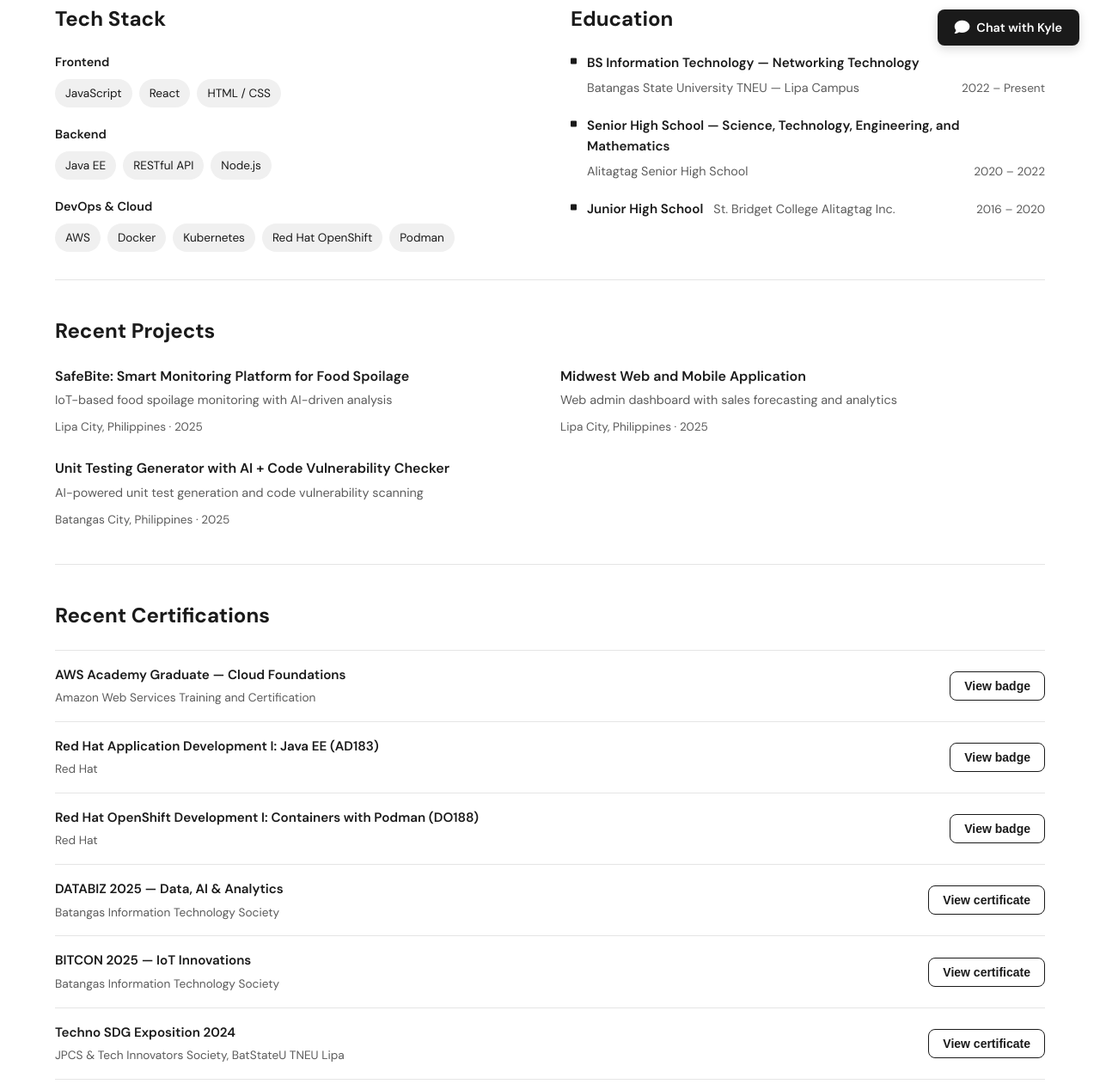
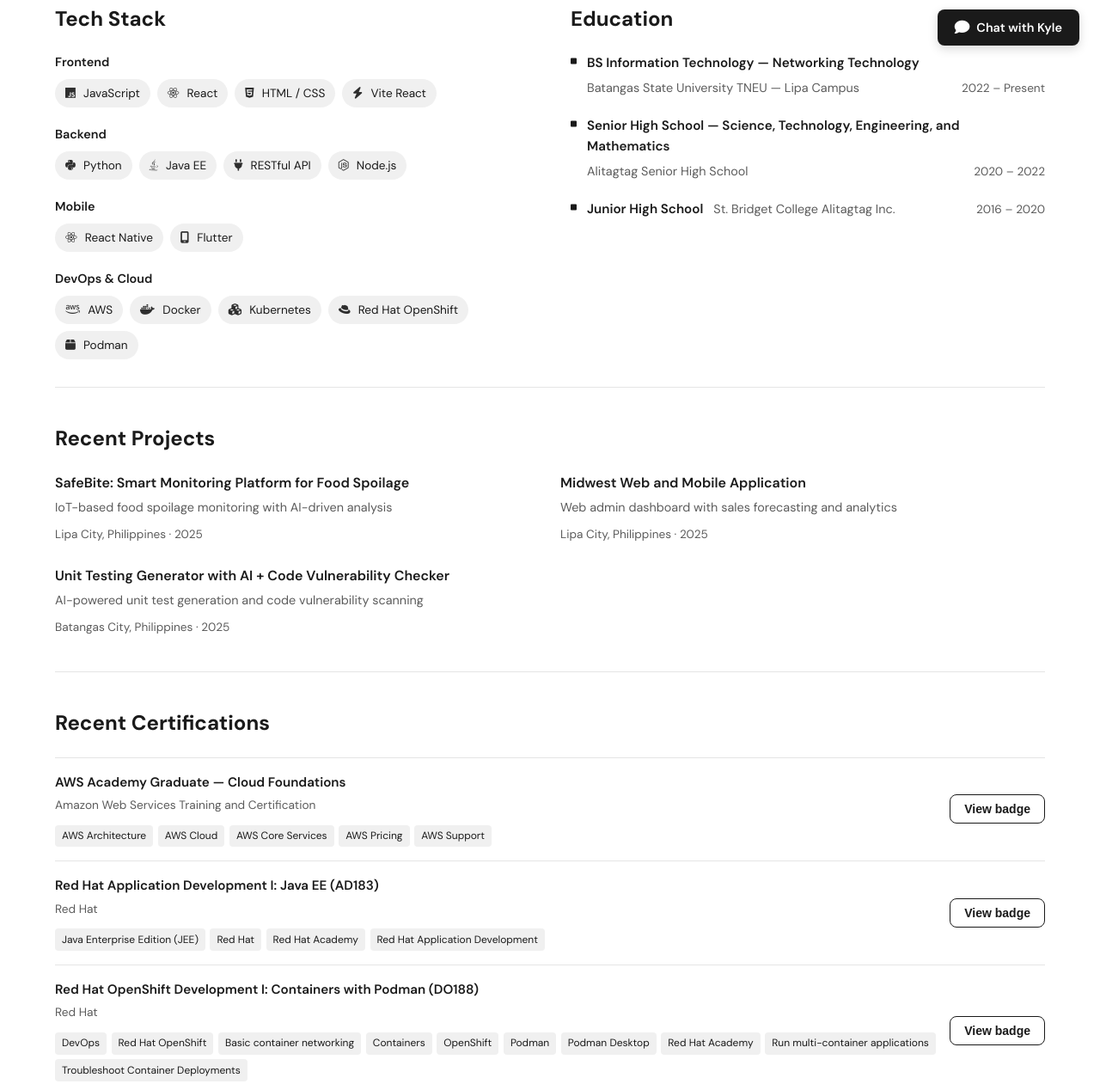
Before and after one commit to kayl10913/CODE-PORTFOLIO, a website: page public/index.html in a window 1280 px wide. Shown: the part 723-1984 px from the top of the page at 86% size. Drawn offline with Linux system fonts and the light colour scheme.

Commit message:
Enhance avatar display with hover effect, update tech stack icons for better visual representation, and add skills tags to certification rows for improved clarity.

```diff
--- a/public/css/styles.css
+++ b/public/css/styles.css
@@ -231,10 +231,33 @@ main {
   justify-content: center;
 }
 
-.hero-avatar img {
+.hero-avatar-img {
   width: 100%;
   height: 100%;
   object-fit: cover;
+}
+
+.hero-avatar {
+  position: relative;
+}
+
+.hero-avatar-img-hover {
+  position: absolute;
+  inset: 0;
+  opacity: 0;
+  transition: opacity 0.25s ease-in-out;
+}
+
+.hero-avatar-img-default {
+  transition: opacity 0.25s ease-in-out;
+}
+
+.hero-avatar:hover .hero-avatar-img-hover {
+  opacity: 1;
+}
+
+.hero-avatar:hover .hero-avatar-img-default {
+  opacity: 0;
 }
 
 .hero-avatar-fallback {
@@ -487,6 +510,11 @@ main {
   margin-bottom: 0;
 }
 
+.pill i {
+  margin-right: 0.35rem;
+  opacity: 0.9;
+}
+
 .tech-category {
   margin-bottom: 1.25rem;
 }
@@ -607,6 +635,22 @@ main {
   color: var(--text-muted);
   font-weight: 400;
   font-size: 0.9em;
+}
+
+.cert-row-skills {
+  display: flex;
+  flex-wrap: wrap;
+  gap: 0.35rem;
+  margin-top: 0.5rem;
+}
+
+.cert-skill-tag {
+  display: inline-block;
+  padding: 0.2rem 0.5rem;
+  font-size: 0.75rem;
+  background: var(--pill-bg);
+  color: var(--text);
+  border-radius: 4px;
 }
 
 /* Light mode: white background, black text, rounded black border */
@@ -995,6 +1039,14 @@ main {
   margin: 0;
 }
 
+.site-footer p + p {
+  margin-top: 0.35rem;
+}
+
+.footer-made-with {
+  font-size: 0.9em;
+}
+
 /* ----- Floating chat button ----- */
 .chat-float {
   position: fixed;
--- a/public/index.html
+++ b/public/index.html
@@ -91,7 +91,8 @@
       <div class="hero-inner">
         <div class="hero-left">
           <div class="hero-avatar" aria-hidden="true">
-            <img src="/img/Kyle%20Pic%201.jpg" alt="Kyle Matthew Calingasan" />
+            <img class="hero-avatar-img hero-avatar-img-default" src="/img/Kyle%20Pic%201.jpg" alt="Kyle Matthew Calingasan" />
+            <img class="hero-avatar-img hero-avatar-img-hover" src="/img/Kyle%20Pic%202.png" alt="Kyle Matthew Calingasan portrait painting" />
             <span class="hero-avatar-fallback">KC</span>
           </div>
           <div class="hero-info">
@@ -161,27 +162,36 @@
           <div class="tech-category">
             <h3>Frontend</h3>
             <div class="tech-pills">
-              <span class="pill">JavaScript</span>
-              <span class="pill">React</span>
-              <span class="pill">HTML / CSS</span>
+              <span class="pill"><i class="fa-brands fa-js" aria-hidden="true"></i> JavaScript</span>
+              <span class="pill"><i class="fa-brands fa-react" aria-hidden="true"></i> React</span>
+              <span class="pill"><i class="fa-brands fa-html5" aria-hidden="true"></i> HTML / CSS</span>
+              <span class="pill"><i class="fa-solid fa-bolt" aria-hidden="true"></i> Vite React</span>
             </div>
           </div>
           <div class="tech-category">
             <h3>Backend</h3>
             <div class="tech-pills">
-              <span class="pill">Java EE</span>
-              <span class="pill">RESTful API</span>
-              <span class="pill">Node.js</span>
+              <span class="pill"><i class="fa-brands fa-python" aria-hidden="true"></i> Python</span>
+              <span class="pill"><i class="fa-brands fa-java" aria-hidden="true"></i> Java EE</span>
+              <span class="pill"><i class="fa-solid fa-plug" aria-hidden="true"></i> RESTful API</span>
+              <span class="pill"><i class="fa-brands fa-node-js" aria-hidden="true"></i> Node.js</span>
+            </div>
+          </div>
+          <div class="tech-category">
+            <h3>Mobile</h3>
+            <div class="tech-pills">
+              <span class="pill"><i class="fa-brands fa-react" aria-hidden="true"></i> React Native</span>
+              <span class="pill"><i class="fa-solid fa-mobile-screen" aria-hidden="true"></i> Flutter</span>
             </div>
           </div>
           <div class="tech-category">
             <h3>DevOps & Cloud</h3>
             <div class="tech-pills">
-              <span class="pill">AWS</span>
-              <span class="pill">Docker</span>
-              <span class="pill">Kubernetes</span>
-              <span class="pill">Red Hat OpenShift</span>
-              <span class="pill">Podman</span>
+              <span class="pill"><i class="fa-brands fa-aws" aria-hidden="true"></i> AWS</span>
+              <span class="pill"><i class="fa-brands fa-docker" aria-hidden="true"></i> Docker</span>
+              <span class="pill"><i class="fa-solid fa-cubes" aria-hidden="true"></i> Kubernetes</span>
+              <span class="pill"><i class="fa-brands fa-redhat" aria-hidden="true"></i> Red Hat OpenShift</span>
+              <span class="pill"><i class="fa-solid fa-box" aria-hidden="true"></i> Podman</span>
             </div>
           </div>
         </div>
@@ -251,6 +261,7 @@
           <div class="cert-row-text">
             <span class="cert-row-title">AWS Academy Graduate — Cloud Foundations</span>
             <span class="cert-row-org">Amazon Web Services Training and Certification</span>
+            <div class="cert-row-skills" data-cert-id="aws"></div>
           </div>
           <button type="button" class="cert-view-btn" data-cert-id="aws">View badge</button>
         </li>
@@ -258,6 +269,7 @@
           <div class="cert-row-text">
             <span class="cert-row-title">Red Hat Application Development I: Java EE (AD183)</span>
             <span class="cert-row-org">Red Hat</span>
+            <div class="cert-row-skills" data-cert-id="redhat-ad183"></div>
           </div>
           <button type="button" class="cert-view-btn" data-cert-id="redhat-ad183">View badge</button>
         </li>
@@ -265,6 +277,7 @@
           <div class="cert-row-text">
             <span class="cert-row-title">Red Hat OpenShift Development I: Containers with Podman (DO188)</span>
             <span class="cert-row-org">Red Hat</span>
+            <div class="cert-row-skills" data-cert-id="redhat-do188"></div>
           </div>
           <button type="button" class="cert-view-btn" data-cert-id="redhat-do188">View badge</button>
         </li>
@@ -400,6 +413,7 @@
 
   <footer class="site-footer">
     <p>© <span id="year"></span> Kyle Matthew Calingasan. All rights reserved.</p>
+    <p class="footer-made-with">Made with love and passion</p>
   </footer>
 
   <button type="button" class="chat-float" id="chat-float-btn" aria-label="Open chat">
--- a/public/js/script.js
+++ b/public/js/script.js
@@ -258,4 +258,17 @@
       }
     });
   });
+
+  // Populate badge skills in cert rows
+  document.querySelectorAll('.cert-row-skills').forEach(function (el) {
+    var id = el.getAttribute('data-cert-id');
+    var data = certData[id];
+    if (!data || !data.skills || !data.skills.length) return;
+    data.skills.forEach(function (skill) {
+      var tag = document.createElement('span');
+      tag.className = 'skill-tag cert-skill-tag';
+      tag.textContent = skill;
+      el.appendChild(tag);
+    });
+  });
 })();
```
Also changed, not shown: index.html (+23 -12 lines), 1 other file.
